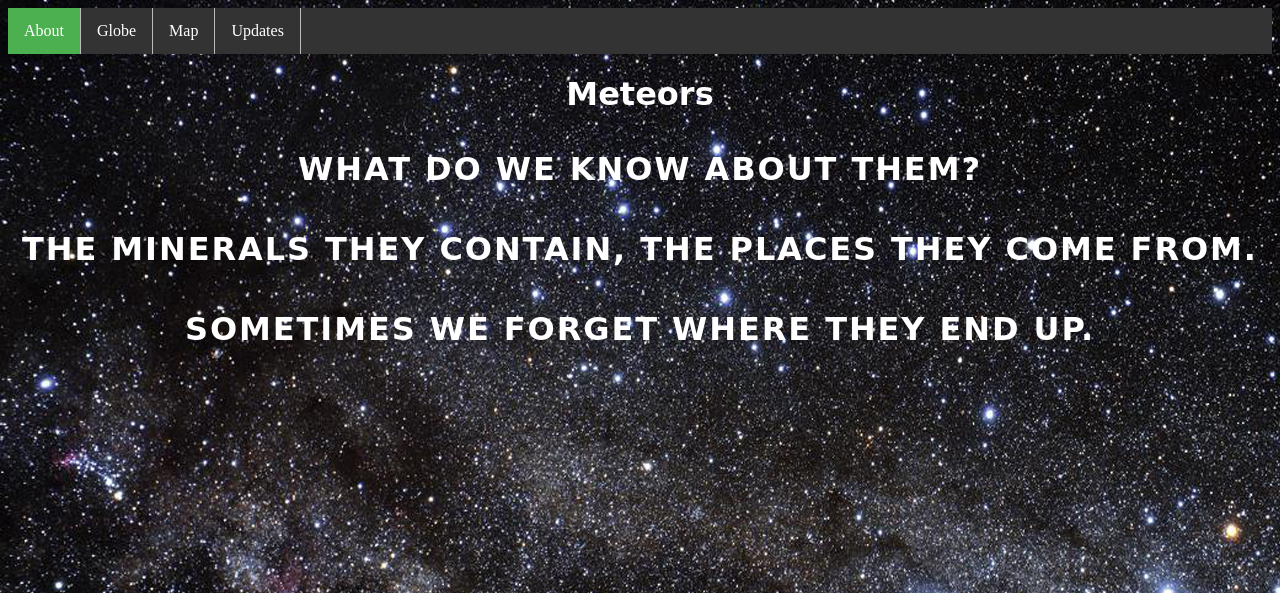
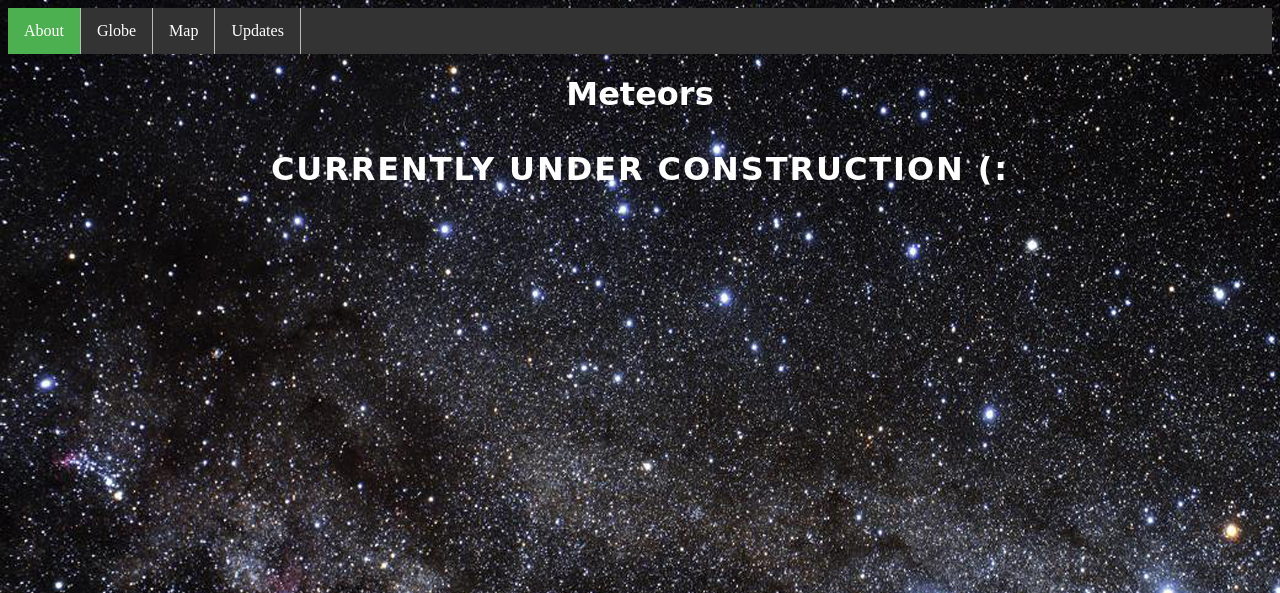
Before and after one commit to EVelez79/Capital-One-Coding-Challenge, a Python web app: template templates/index.html in a window 1280 px wide. Shown: the top 593 px of the page. Run offline with Jinja, Linux system fonts and the light colour scheme; the template is opened without the code that fills it, so the values that code supplies are empty; some web fonts are replaced.

Commit message:
Add working sign

```diff
--- a/templates/index.html
+++ b/templates/index.html
@@ -9,18 +9,17 @@
 
   <body>
     <ul>
-      <li><a class="active" href="/">About</a></li>
-      <li><a href="/globe">Globe</a><li>
-      <li><a href="/map">Map</a></li>
-      <li><a href="/updates">Updates</a></li>
+      <li><a class="active" href="#">About</a></li>
+      <li><a href="#">Globe</a><li>
+      <li><a href="#">Map</a></li>
+      <li><a href="#">Updates</a></li>
     </ul>
 
     <div id="image">
     </div>
     <h1 id="center">Meteors</h1>
-    <p class="centertext">What do we know about them?
-    <p class="centertext">The minerals they contain, the places they come from.</p>
-    <p class = "centertext">Sometimes we forget where they end up.</p>
+    <p class="centertext">Currently under construction (:</p>
+
 
     <p id="signature">Created by <a href="https://github.com/EVelez79"> Erick Velez </a></p>
   </body>
```
